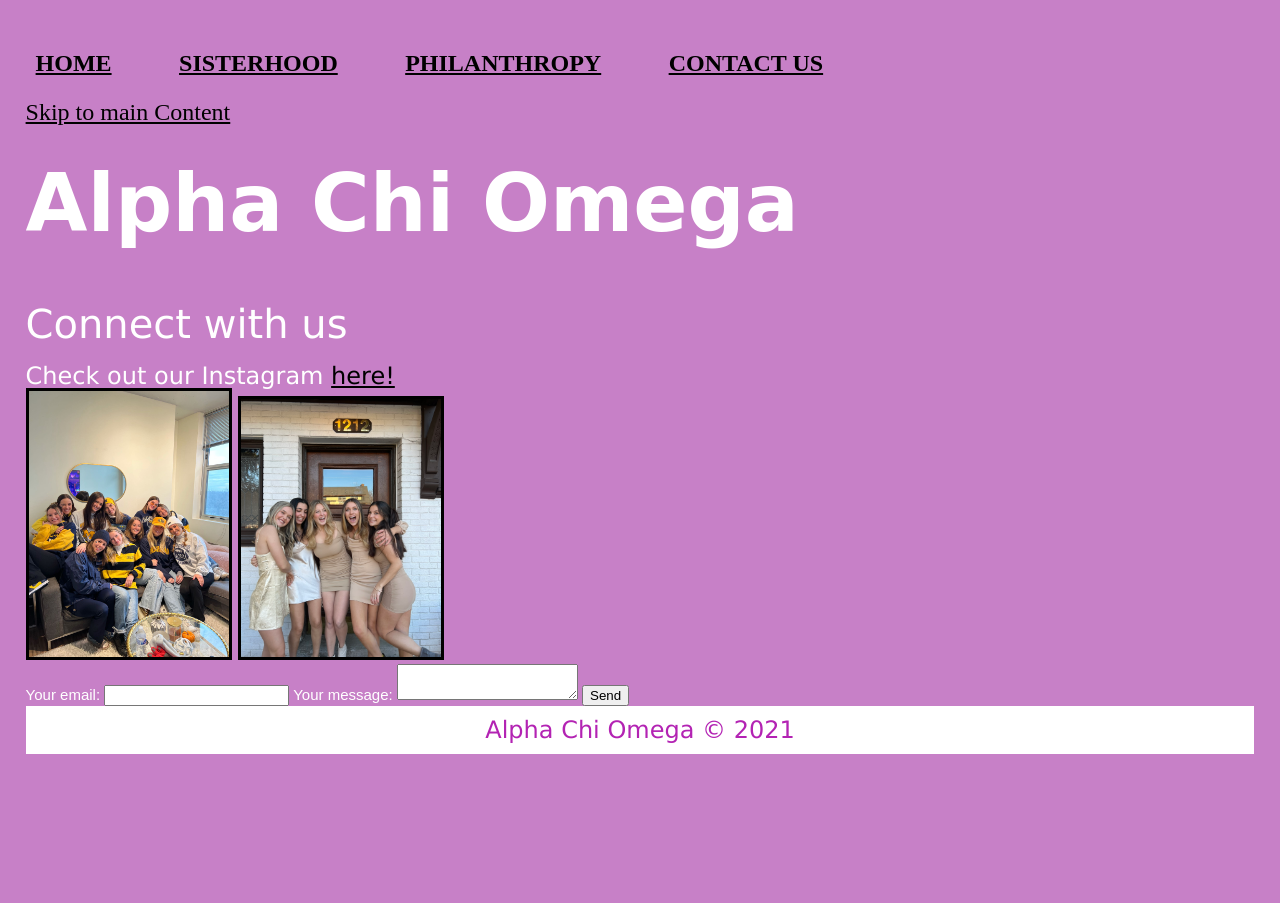
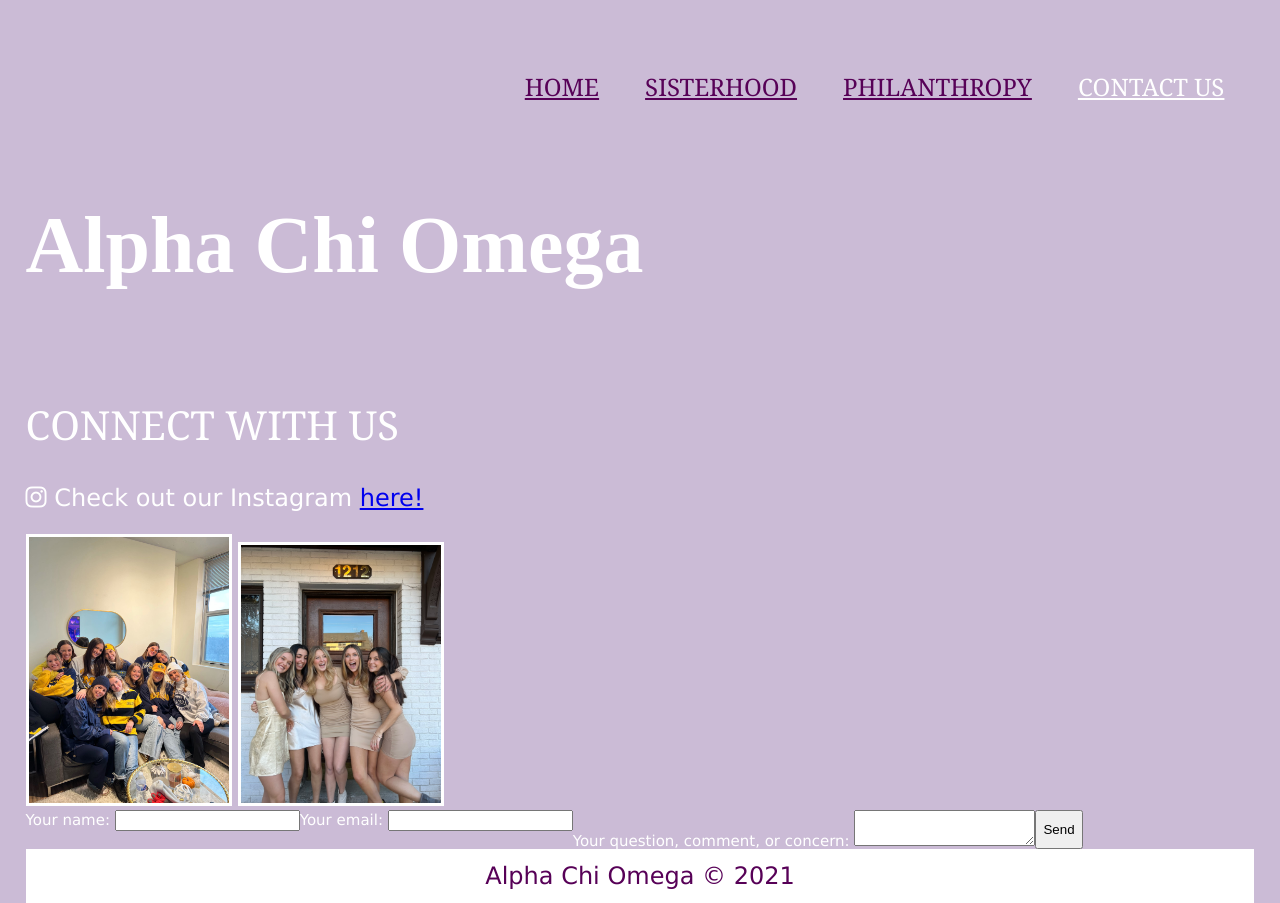
Before and after one commit to macearle/mobileview, a plain HTML site: page contact.html in a window 1280 px wide. Before the commit the page ends 800 px from the top, so only its background shows below. Drawn offline with Linux system fonts and the light colour scheme; a web font is replaced by a local one.

Commit message:
Add files via upload

```diff
--- a/contact.html
+++ b/contact.html
@@ -6,28 +6,32 @@
 	<link rel="icon" href="images/favicon.jpg">
 	<link rel="stylesheet" href="css/html5resetcopy.css">
 	<link rel = "stylesheet" href="css/style.css">
+	<link href="https://fonts.googleapis.com/css2?family=Playfair+Display:ital,wght@1,600&display=swap" rel="stylesheet">
+	<script src="https://kit.fontawesome.com/bacc090f40.js" crossorigin="anonymous"></script>
 	<title>Contact Us</title>
 </head>
 
 <body>
+	<a class = "skip" href ="index.html">Skip to main Content</a>
 	<header>
 		<nav>
-			<ul>
+			<ul class="navbar">
 				<li><a href = "index.html" >Home</a></li>
 				<li><a href = "sisterhood.html">Sisterhood</a></li>
 				<li><a href = "philanthropy.html">Philanthropy</a></li>
-				<li><a href = "contact.html">Contact Us</a></li>
+				<li><a class="active" href = "contact.html">Contact Us</a></li>
 			</ul>
 		</nav>
-		<a href ="index.html">Skip to main Content</a>
 		<h1>Alpha Chi Omega</h1>
             <h2>Connect with us</h2>
 	</header>
     <main>
 		<div>
-			<p>Check out our Instagram <a href="https://www.instagram.com/axoumich/?hl=en">here!</a> </p>
-        	<img src = "images/mc19gameday.JPG" alt="junior pc before a football game" width="200"/>
+			<p> <i class="fa-brands fa-instagram"></i> Check out our Instagram <a href="https://www.instagram.com/axoumich/?hl=en">here!</a> </p>
+        	<br>
+			<img src = "images/mc19gameday.JPG" alt="junior pc before a football game" width="200"/>
         	<img src = "images/prefgold.jpg" alt="some sophomore sisters at preference round of primary recruitment" width="200"/>
+			</br>
 		</div>
 		<div>
 			<form
@@ -35,21 +39,25 @@
   				method="POST"
 			>
   			<label>
+    			Your name:
+    			<input type="name" name="name">
+  			</label>
+			  <label>
     			Your email:
     			<input type="email" name="email">
   			</label>
   			<label>
-    			Your message:
+    			Your question, comment, or concern:
     			<textarea name="message"></textarea>
   			</label>
-  <!-- your other form fields go here -->
   			<button type="submit">Send</button>
 			</form>
 		</div>
     </main>
-
-	<footer>
-		<p>Alpha Chi Omega &copy; 2021</p>
-	</footer>
+	<div>
+		<footer>
+			<p>Alpha Chi Omega &copy; 2021</p>
+		</footer>
+	</div>
 </body>
 </html>
--- a/css/style.css
+++ b/css/style.css
@@ -1,24 +1,30 @@
+html, body {
+	margin:0;
+	padding:0;
+	height:100%;
+ }
+
 body{
 	margin:1%;
 	padding:1%;
 	font-size:150%;
-	background-color: rgb(199, 128, 199);
+	background-color: #cbbbd6;
 }
-
 
 h1{
 	font-size: 80px;
 	font-weight: bold;
-	font-family:cursive;
+	font-family: 'Playfair Display', serif;
 	color: white;
-	line-height: 2;
+	line-height: 3;
 }
 
 h2{
 	font-size: 40px;
-	line-height: 2;
-	font-family:'Lucida Sans';
+	line-height: 3;
+	font-family: Cambria, Cochin, Georgia, Times, 'Times New Roman', serif;;
 	color: white;
+	text-transform: uppercase;
 }
 
 p{
@@ -27,41 +33,44 @@ p{
 	color: white;
 }
 
-.active{
-	background: white;
-    text-transform: uppercase;
-	text-align: left;
-}
-
 img{
-	border: solid 3px black;
+	border: solid 3px white;
 	width: 200px;
 	padding: 10;
 	margin: 0 auto;
-	display:inline-block;
-
 }
 
 img:hover{
-	border: dashed 3px white;
+	border: solid 3px #aeb1e2;
 }
 
-img:nth-child(odd):hover{
-	filter:grayscale(100%);
+#philimages{
+	display: grid;
+	grid-row: 1 / span 3;
+	row-gap: 20 px;
+	column-gap: 20px;
+}
+
+#sisterhoodimgs{
+	display: flex;
+	flex-direction: row;
+	flex-wrap: wrap;
+	align-items: right;
 }
 
 nav{
 	text-transform: uppercase;
-	padding: 25px 10px;;
+	padding: 25px 10px;
   	text-align: left;
 	text-decoration-color: white;
-	width: 100%;
-	color: rgb(133, 46, 214);
+	display: flex;
+	justify-content: right;
+	align-items: center;
 }
 
 nav a{
-  color: black;
-  font-weight: bold;
+  color: rgb(87, 1, 87);
+  font-family:Cambria, Cochin, Georgia, Times, 'Times New Roman', serif;
 }
 
 nav ul{
@@ -69,26 +78,50 @@ nav ul{
 }
 
 nav li{
-  display: inline;
-  margin-right: 5%;
+  padding: 0 20px;
+  display: inline-block;
 }
 
-a{
-	color: black;
+nav a:hover{
+	color: white;
+}
+
+nav a.active{
+	color: white;
+}
+
+#homepage{
+	background-image: url(../images/background.jpg);
+	object-fit: cover;
+	object-position: center;
+}
+
+.skip{
+	position: relative;
+	text-decoration: none;
+  	top: -70px;
+}
+
+.skip:focus{
+	top: 0px;
 }
 
 form{
-	font-family:Arial, Helvetica, sans-serif;
+	font-family:'Lucida Sans';
 	font-size: 15px;
 	color: white;
+	display: flex;
+	flex-direction: row;
 }
 
 footer{
-	text-align: center;
+	padding: 15px 0;
 	background-color: white;
+	line-height: 2;
 }
 
 footer p{
-	color:rgb(179, 35, 179);
-	line-height: 2;
+	color:rgb(87, 1, 87);
+	display: flex;
+	justify-content: center;
 }
```
Also changed, not shown: index.html (+15 -18 lines), philanthropy.html (+7 -5 lines), sisterhood.html (+11 -11 lines), images/background.jpg (added).
